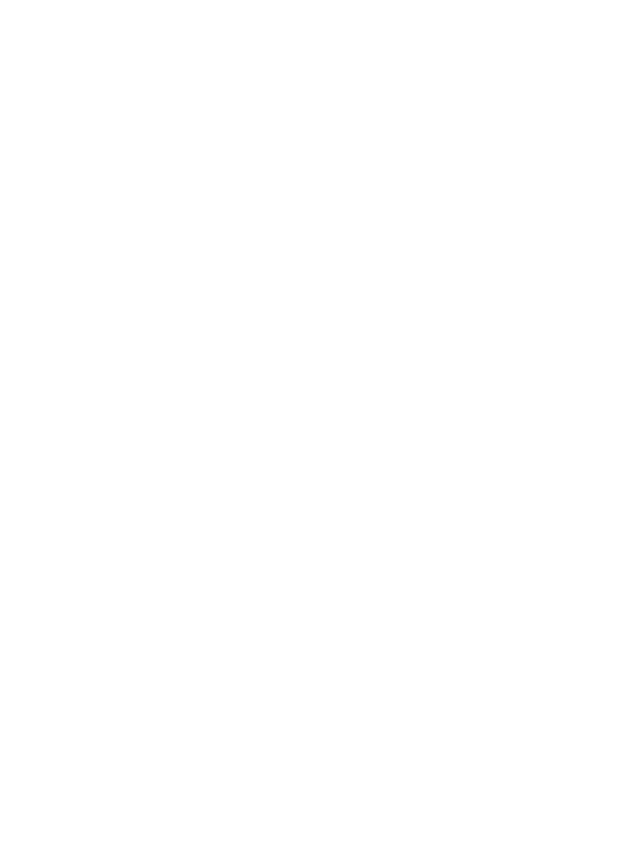
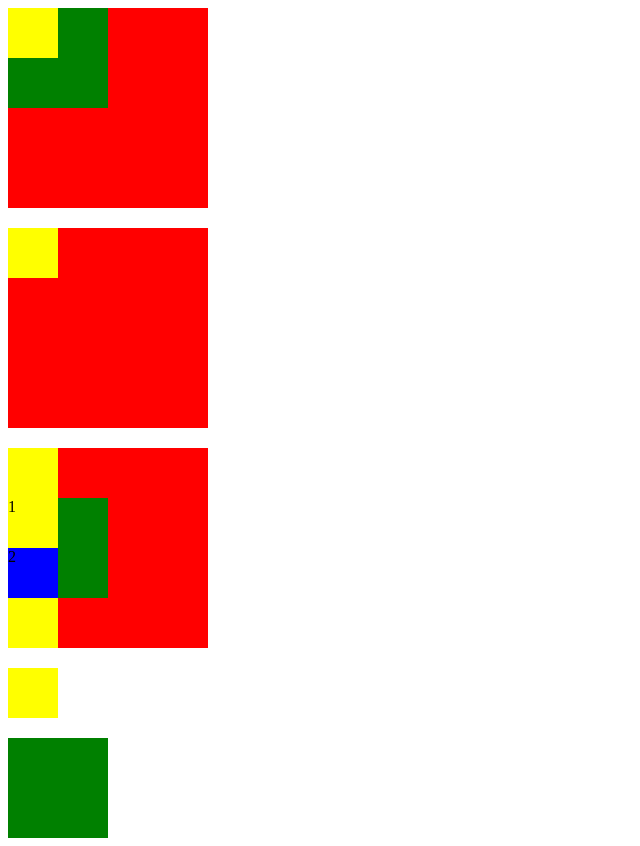
Before and after one commit to Chessinfo/myproject, a website: page src/index.html in a window 1280 px wide. Shown: the whole page, without its empty margins (0-640 px from the left). Before the commit the page ends 800 px from the top, so only its background shows below. Drawn offline with nearby package versions, Linux system fonts and the light colour scheme; files that its build step writes are made by us from their sources.

Commit message:
commit work

```diff
--- a/src/index.html
+++ b/src/index.html
@@ -9,6 +9,29 @@
 </head>
 
 <body>
+  <div class="class1">
+    <div class="class2">
+      <div class="class3"></div>
+    </div>
+  </div>
+  <div class="bcg"></div>
+  <div class="class1">
+    <div class="class3">
+    </div>
+  </div>
+  <div class="bcg"></div>
+  <div class="class1">
+    <div class="class3"></div>
+    <div class="class2 class5">
+      <div class="class3">1</div>
+      <div class="class3">2</div>
+    </div>
+    <div class="class3"></div>
+  </div>
+  <div class="bcg"></div>
+  <div class="class3"></div>
+  <div class="bcg"></div>
+  <div class="class2"></div>
 </body>
 
 </html>
--- /dev/null
+++ b/src/main.scss
@@ -0,0 +1,29 @@
+.class1 {
+  width: 200px;
+  height: 200px;
+  background-color: red;
+}
+
+.class2 {
+  width: 100px;
+  height: 100px;
+  background-color: green;
+}
+
+.class3 {
+  width: 50px;
+  height: 50px;
+  background-color: yellow;
+}
+
+.bcg {
+  height: 20px;
+}
+
+// .class3 ~ .class3 {
+//   background-color:blue;
+// }
+
+.class3 + .class3 {
+  background-color: blue;
+}
```
Also changed, not shown: dist/css/main.css, dist/index.html, 1 other file.
